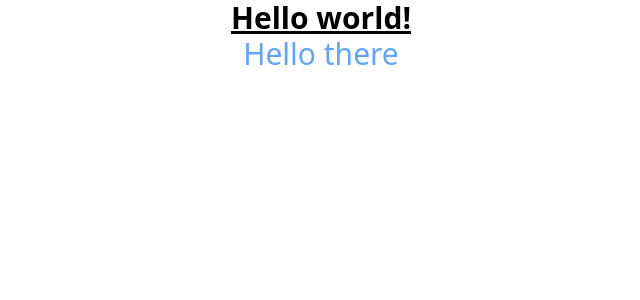
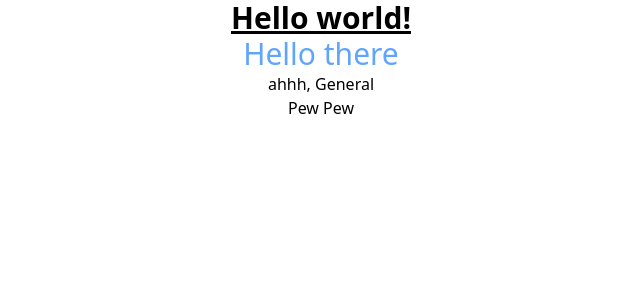
Before and after one commit to HornRyRy/vue-tailwind-template, a Vue app: page / in a window 1280 px wide. Shown: the top 300 px of the page, without its empty margins (319-959 px from the left). Built offline with nearby package versions, Linux system fonts and the light colour scheme.

Commit message:
little adjustments

```diff
--- a/src/App.vue
+++ b/src/App.vue
@@ -5,6 +5,8 @@
   <div class="kenobi">
     Hello there
   </div>
+  <p>ahhh, General</p>
+  <button>Pew Pew</button>
 </template>
 
 <script setup>
--- a/src/index.css
+++ b/src/index.css
@@ -1,3 +1,7 @@
 @tailwind base;
 @tailwind components;
 @tailwind utilities;
+
+@layer base{
+
+}
```
